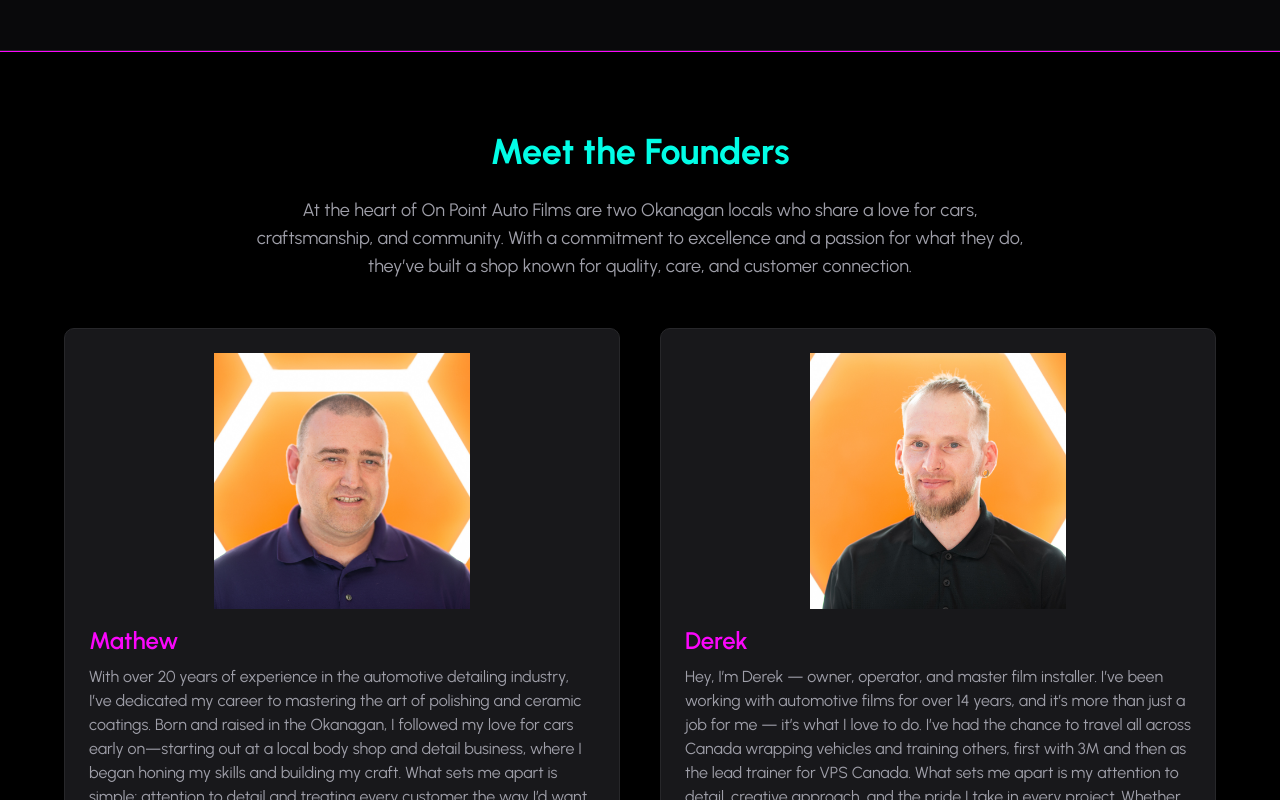
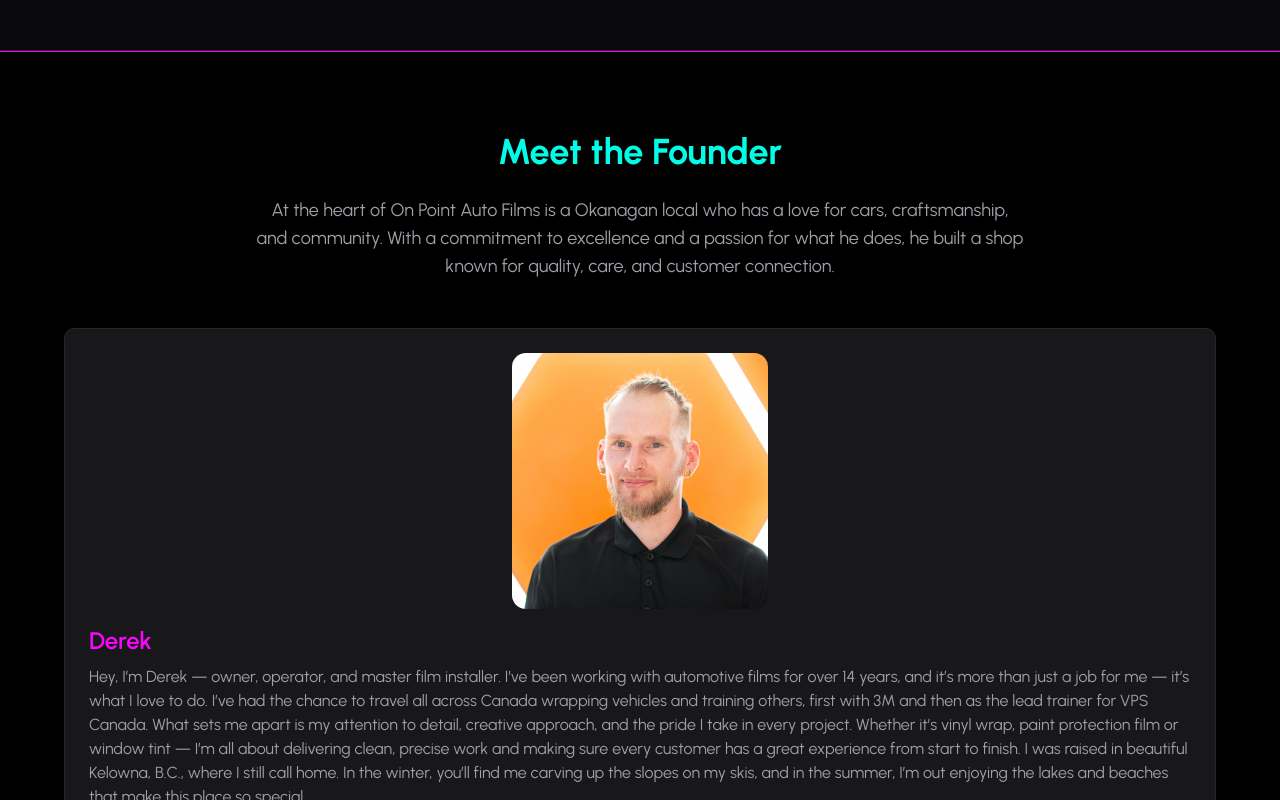
Before and after one commit to JashanKhela/onpoint-autofilms, a Next.js app: page /about in a window 1280 px wide. Shown: the part 680-1480 px from the top of the page. Built offline with nearby package versions, Linux system fonts and the light colour scheme.

Commit message:
Update Website

```diff
--- a/src/app/about/page.tsx
+++ b/src/app/about/page.tsx
@@ -45,17 +45,17 @@ export default function Page() {
       <section className="bg-black text-white py-20 px-4 border-b border-t border-neon-pink">
         <div className="container mx-auto max-w-6xl text-center">
           <h2 className="text-3xl md:text-4xl font-bold text-neon-teal mb-6">
-            Meet the Founders
+            Meet the Founder
           </h2>
           <p className="text-zinc-400 !text-lg !md:text-xl !max-w-3xl !mx-auto mb-12">
-            At the heart of On Point Auto Films are two Okanagan locals who
-            share a love for cars, craftsmanship, and community. With a
-            commitment to excellence and a passion for what they do, they’ve
+            At the heart of On Point Auto Films is a Okanagan local who
+            has a love for cars, craftsmanship, and community. With a
+            commitment to excellence and a passion for what he does, he
             built a shop known for quality, care, and customer connection.
           </p>
 
-          <div className="grid grid-cols-1 md:grid-cols-2 gap-10">
-            {/* Founder 1 */}
+          <div className="grid grid-cols-1 md:grid-cols-1 gap-10">
+            {/* Founder 1
             <div className="bg-zinc-900 p-6 rounded-lg border border-zinc-800 text-left">
               <img
                 src="/founder-matthew.jpg" // Update with real image path
@@ -77,14 +77,14 @@ export default function Page() {
                 the same level of care, precision, and pride—because for me,
                 it’s not just detailing, it’s personal.
               </p>
-            </div>
+            </div> */}
 
             {/* Founder 2 */}
             <div className="bg-zinc-900 p-6 rounded-lg border border-zinc-800 text-left">
               <img
                 src="/founder-derek.jpg" // Update with real image path
                 alt="Derek"
-                className="w-full h-64 object-contain rounded-md mb-4"
+                className="mx-auto h-64 object-contain rounded-xl mb-4"
               />
               <h3 className="text-neon-pink text-2xl font-semibold mb-2">
                 Derek
```
